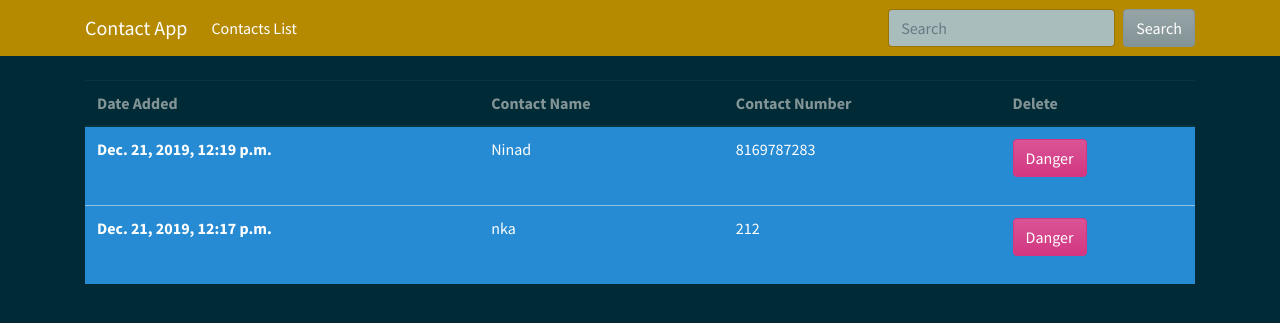
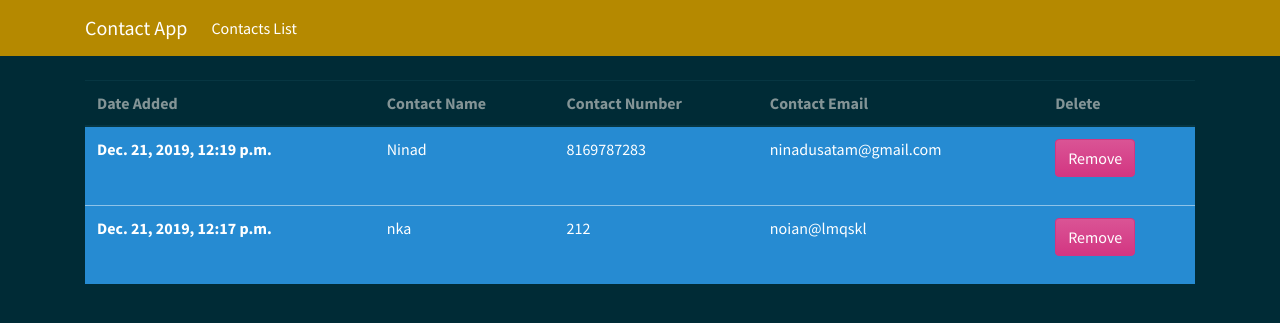
Before and after one commit to lancelot05/contactbook1, a Django app: page /contacts_list/ in a window 1280 px wide. Shown: the top 323 px of the page. Run offline with Django 3.2, Linux system fonts and the light colour scheme; data comes from the database, SQL or seed files in the repository; both versions use the stored data as it was after the commit; some libraries are stand-ins or nearby versions.

Commit message:
Added email field

```diff
--- a/contactApp/models.py
+++ b/contactApp/models.py
@@ -6,6 +6,7 @@ class ContactInfo(models.Model):
     name = models.CharField(max_length=30)
     number = models.CharField(max_length=10)
     date = models.DateTimeField(auto_now=True)
+    email = models.EmailField(null=True)
 
 
     def __str__(self):
--- a/contactApp/views.py
+++ b/contactApp/views.py
@@ -13,7 +13,8 @@ def add_contact(request):
 
     added_name = request.POST.get("contactName")
     added_number = request.POST.get("contactNumber")
-    created_contact = ContactInfo.objects.create(name = added_name, number = added_number)
+    added_email = request.POST.get("contactEmail")
+    created_contact = ContactInfo.objects.create(name = added_name, number = added_number, email = added_email)
 
     return HttpResponseRedirect("/")
 
--- a/templates/ContactApp/index.html
+++ b/templates/ContactApp/index.html
@@ -21,6 +21,12 @@
                 placeholder="Enter Number">
         </div>
 
+        <div class="form-group">
+            <label for="exampleInputEmail1">Email address</label>
+            <input type="email" class="form-control" id="contactEmail" name="contactEmail" aria-describedby="emailHelp"
+                placeholder="Enter email">
+        </div>
+
         <button type="submit" class="btn btn-success">Add Contact</button>
 
     </fieldset>
--- a/templates/ContactApp/list.html
+++ b/templates/ContactApp/list.html
@@ -2,12 +2,15 @@
 
 {% block content %}
 
-<table class="table table-hover">
+
+
+<table class="table">
     <thead>
         <tr>
             <th scope="col">Date Added</th>
             <th scope="col">Contact Name</th>
             <th scope="col">Contact Number</th>
+            <th scope="col">Contact Email</th>
             <th scope="col">Delete</th>
         </tr>
     </thead>
@@ -20,10 +23,11 @@
             <th scope="row">{{each_contact.date}}</th>
             <td>{{each_contact.name}}</td>
             <td>{{each_contact.number}}</td>
+            <td>{{each_contact.email}}</td>
             <td>
                 <form action="delete_contact/{{each_contact.id}}" method="post">
                     {% csrf_token %}
-                    <button type="submit" class="btn btn-danger">Danger</button>
+                    <button type="submit" class="btn btn-danger">Remove</button>
                 </form>
             </td>
         </tr>
--- a/templates/main.html
+++ b/templates/main.html
@@ -24,11 +24,6 @@
                         <a class="nav-link" href="contacts_list/">Contacts List <span class="sr-only">(current)</span></a>
                     </li>
                 </ul>
-                <form class="form-inline my-2 my-lg-0">
-                    {% csrf_token %}
-                    <input class="form-control mr-sm-2" type="text" placeholder="Search">
-                    <button class="btn btn-secondary my-2 my-sm-0" type="submit">Search</button>
-                </form>
             </div>
         </div>
     </nav>
```
Also changed, not shown: contactApp/migrations/0004_contactinfo_email.py (added), db.sqlite3.
